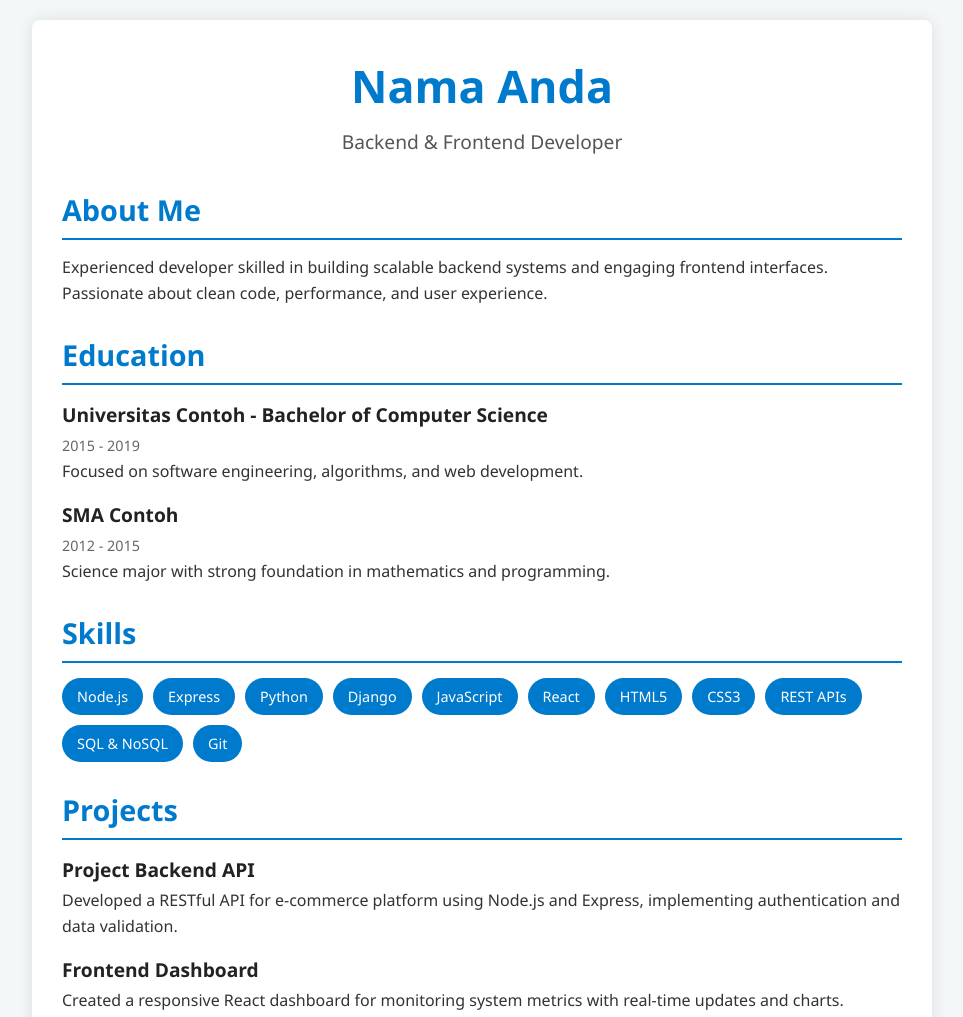
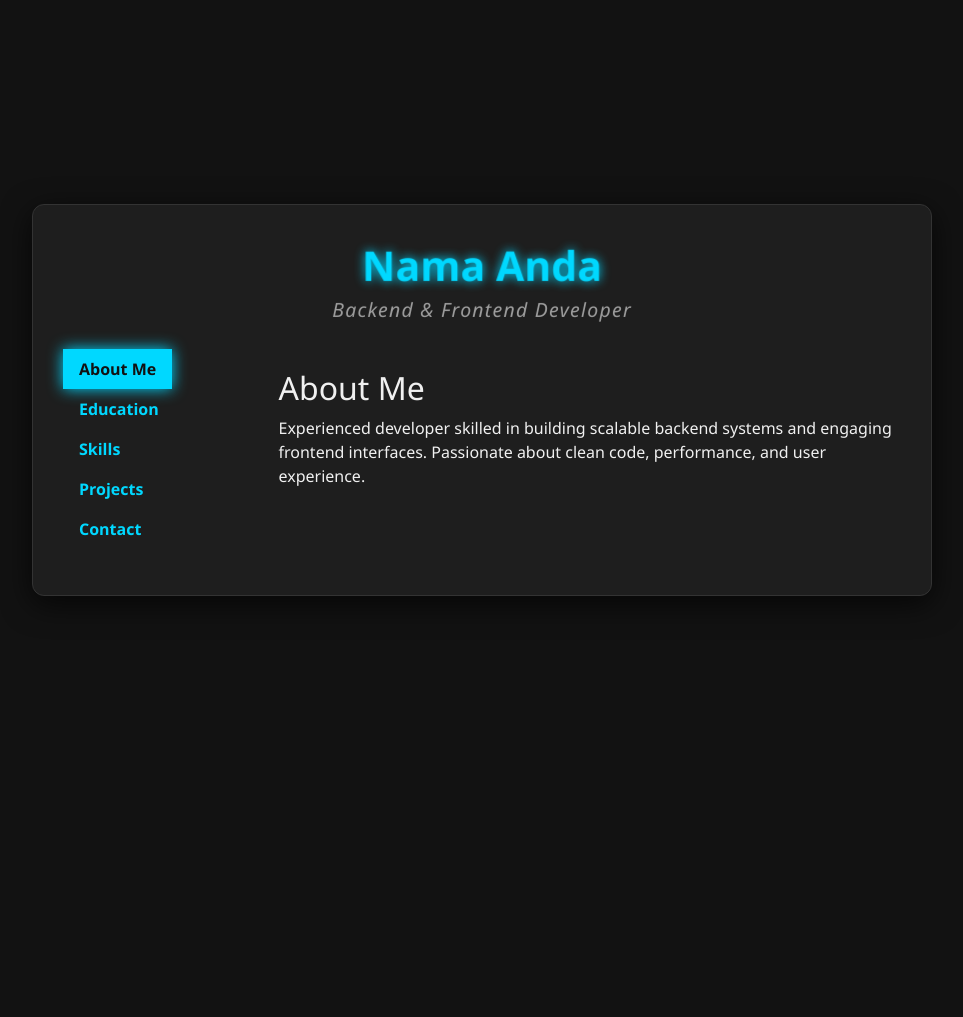
Before and after one commit to HD-muhammad/hd-muhammad.github.io, a plain HTML site: page index.html in a window 1280 px wide. Shown: the top 1017 px of the page, without its empty margins (158-1121 px from the left). After the commit the page ends 800 px from the top, so only its background shows below. Drawn offline with nearby package versions, Linux system fonts and the light colour scheme.

Commit message:
Update index.html

```diff
--- a/index.html
+++ b/index.html
@@ -2,112 +2,174 @@
 <html lang="en">
 <head>
   <meta charset="UTF-8" />
-  <meta name="viewport" content="width=device-width, initial-scale=1.0" />
+  <meta name="viewport" content="width=device-width, initial-scale=1" />
   <title>My CV - Backend & Frontend Developer</title>
+  <!-- Bootstrap CSS -->
+  <link href="https://cdn.jsdelivr.net/npm/bootstrap@5.3.0/dist/css/bootstrap.min.css" rel="stylesheet" />
   <style>
-    /* Reset and base styles */
-    * {
-      box-sizing: border-box;
-      margin: 0;
-      padding: 0;
-    }
     body {
+      background: #121212;
+      color: #f0f0f0;
+      min-height: 100vh;
+      display: flex;
+      justify-content: center;
+      align-items: center;
+      padding: 20px;
       font-family: 'Segoe UI', Tahoma, Geneva, Verdana, sans-serif;
-      background: #f4f7f8;
-      color: #333;
-      line-height: 1.6;
-      padding: 20px;
+      perspective: 1200px;
+      perspective-origin: center top;
     }
     .container {
       max-width: 900px;
-      margin: 0 auto;
-      background: #fff;
+      background: #1e1e1e;
+      border-radius: 12px;
+      box-shadow: 0 8px 30px rgba(0,0,0,0.7);
+      border: 1px solid #333;
       padding: 30px;
-      border-radius: 8px;
-      box-shadow: 0 0 15px rgba(0,0,0,0.1);
+      transform-style: preserve-3d;
+      transition: transform 0.5s ease;
     }
-    header {
+    .container:hover {
+      transform: rotateX(5deg) rotateY(10deg);
+      box-shadow: 0 20px 40px rgba(0,216,255,0.6);
+    }
+    .profile-header {
       text-align: center;
       margin-bottom: 30px;
+      transform-style: preserve-3d;
     }
-    header h1 {
-      font-size: 2.8rem;
-      color: #007acc;
-      margin-bottom: 5px;
+    .profile-header h1 {
+      color: #00d8ff;
+      text-shadow: 0 0 10px #00d8ff;
+      font-weight: 700;
+      transform: translateZ(30px);
     }
-    header p {
+    .profile-header p {
+      color: #a0a0a0;
+      font-style: italic;
+      letter-spacing: 1.2px;
       font-size: 1.2rem;
-      color: #555;
+      transform: translateZ(20px);
     }
-    section {
-      margin-bottom: 25px;
+    .nav-pills .nav-link {
+      color: #00d8ff;
+      font-weight: 600;
+      cursor: pointer;
+      border-radius: 0;
+      transition: background-color 0.3s ease, transform 0.3s ease;
+      transform-style: preserve-3d;
     }
-    h2 {
-      border-bottom: 2px solid #007acc;
-      padding-bottom: 5px;
-      margin-bottom: 15px;
-      color: #007acc;
-      font-size: 1.8rem;
+    .nav-pills .nav-link.active {
+      background-color: #00d8ff;
+      color: #121212;
+      transform: translateZ(15px);
+      box-shadow: 0 0 15px #00d8ff;
     }
-    ul {
-      list-style-type: none;
+    .nav-pills .nav-link:hover:not(.active) {
+      transform: translateZ(10px);
+      box-shadow: 0 0 10px #00d8ff;
     }
-    li {
-      margin-bottom: 10px;
+    .tab-content > .tab-pane {
+      padding-top: 20px;
+      transform-style: preserve-3d;
     }
-    .education-item, .experience-item, .project-item {
-      margin-bottom: 15px;
+    .education-item, .project-item {
+      background: #222;
+      padding: 15px 20px;
+      border-radius: 8px;
+      box-shadow: 0 0 10px rgba(0,216,255,0.3);
+      margin-bottom: 20px;
+      transition: transform 0.3s ease;
+      transform-style: preserve-3d;
     }
-    .education-item h3, .experience-item h3, .project-item h3 {
-      font-size: 1.2rem;
-      color: #222;
-      margin-bottom: 3px;
+    .education-item:hover, .project-item:hover {
+      transform: translateY(-5px) translateZ(20px);
+      box-shadow: 0 0 20px #00d8ff;
     }
-    .education-item span, .experience-item span, .project-item span {
-      font-size: 0.9rem;
-      color: #666;
+    .education-item h3, .project-item h3 {
+      color: #00d8ff;
+      font-weight: 700;
+      transform: translateZ(10px);
+    }
+    .education-item span {
+      color: #bbb;
+      font-weight: 600;
+      transform: translateZ(5px);
     }
     .skills-list {
       display: flex;
       flex-wrap: wrap;
-      gap: 10px;
+      gap: 12px;
+      transform-style: preserve-3d;
     }
     .skill {
-      background: #007acc;
-      color: white;
-      padding: 7px 15px;
-      border-radius: 20px;
-      font-size: 0.9rem;
+      background: #00d8ff;
+      color: #121212;
+      padding: 8px 18px;
+      border-radius: 25px;
+      font-weight: 700;
+      box-shadow: 0 0 8px #00d8ff;
+      user-select: none;
+      cursor: default;
+      transition: background-color 0.3s ease, transform 0.3s ease;
+      transform-style: preserve-3d;
     }
-    @media (max-width: 600px) {
-      body {
-        padding: 10px;
+    .skill:hover {
+      background-color: #00b8e6;
+      box-shadow: 0 0 15px #00b8e6;
+      transform: translateZ(10px);
     }
-      .container {
-        padding: 20px;
+    #contact p {
+      font-size: 1.1rem;
+      color: #ccc;
+      word-wrap: break-word;
+      transform: translateZ(5px);
     }
-      header h1 {
-        font-size: 2rem;
+    #contact p a {
+      color: #00d8ff;
+      text-decoration: none;
+      transition: color 0.3s ease;
+      transform: translateZ(5px);
     }
-      h2 {
-        font-size: 1.4rem;
-      }
+    #contact p a:hover {
+      color: #00a3cc;
+      text-decoration: underline;
     }
   </style>
 </head>
 <body>
   <div class="container">
-    <header>
+    <div class="profile-header">
       <h1>Nama Anda</h1>
       <p>Backend & Frontend Developer</p>
-    </header>
-
-    <section id="about">
+    </div>
+    <div class="row">
+      <div class="col-md-3 mb-3">
+        <ul class="nav nav-pills flex-column" id="cvTabs" role="tablist" aria-orientation="vertical">
+          <li class="nav-item" role="presentation">
+            <button class="nav-link active" id="about-tab" data-bs-toggle="pill" data-bs-target="#about" type="button" role="tab" aria-controls="about" aria-selected="true">About Me</button>
+          </li>
+          <li class="nav-item" role="presentation">
+            <button class="nav-link" id="education-tab" data-bs-toggle="pill" data-bs-target="#education" type="button" role="tab" aria-controls="education" aria-selected="false">Education</button>
+          </li>
+          <li class="nav-item" role="presentation">
+            <button class="nav-link" id="skills-tab" data-bs-toggle="pill" data-bs-target="#skills" type="button" role="tab" aria-controls="skills" aria-selected="false">Skills</button>
+          </li>
+          <li class="nav-item" role="presentation">
+            <button class="nav-link" id="projects-tab" data-bs-toggle="pill" data-bs-target="#projects" type="button" role="tab" aria-controls="projects" aria-selected="false">Projects</button>
+          </li>
+          <li class="nav-item" role="presentation">
+            <button class="nav-link" id="contact-tab" data-bs-toggle="pill" data-bs-target="#contact" type="button" role="tab" aria-controls="contact" aria-selected="false">Contact</button>
+          </li>
+        </ul>
+      </div>
+      <div class="col-md-9">
+        <div class="tab-content" id="cvTabsContent">
+          <div class="tab-pane fade show active" id="about" role="tabpanel" aria-labelledby="about-tab" tabindex="0">
             <h2>About Me</h2>
             <p>Experienced developer skilled in building scalable backend systems and engaging frontend interfaces. Passionate about clean code, performance, and user experience.</p>
-    </section>
-
-    <section id="education">
+          </div>
+          <div class="tab-pane fade" id="education" role="tabpanel" aria-labelledby="education-tab" tabindex="0">
             <h2>Education</h2>
             <div class="education-item">
               <h3>Universitas Contoh - Bachelor of Computer Science</h3>
@@ -119,9 +181,8 @@
               <span>2012 - 2015</span>
               <p>Science major with strong foundation in mathematics and programming.</p>
             </div>
-    </section>
-
-    <section id="skills">
+          </div>
+          <div class="tab-pane fade" id="skills" role="tabpanel" aria-labelledby="skills-tab" tabindex="0">
             <h2>Skills</h2>
             <div class="skills-list">
               <span class="skill">Node.js</span>
@@ -136,9 +197,8 @@
               <span class="skill">SQL & NoSQL</span>
               <span class="skill">Git</span>
             </div>
-    </section>
-
-    <section id="projects">
+          </div>
+          <div class="tab-pane fade" id="projects" role="tabpanel" aria-labelledby="projects-tab" tabindex="0">
             <h2>Projects</h2>
             <div class="project-item">
               <h3>Project Backend API</h3>
@@ -148,14 +208,19 @@
               <h3>Frontend Dashboard</h3>
               <p>Created a responsive React dashboard for monitoring system metrics with real-time updates and charts.</p>
             </div>
-    </section>
-
-    <section id="contact">
+          </div>
+          <div class="tab-pane fade" id="contact" role="tabpanel" aria-labelledby="contact-tab" tabindex="0">
             <h2>Contact</h2>
             <p>Email: nama.email@example.com</p>
             <p>LinkedIn: linkedin.com/in/username</p>
             <p>GitHub: github.com/username</p>
-    </section>
           </div>
+        </div>
+      </div>
+    </div>
+  </div>
+  <!-- Bootstrap JS Bundle -->
+  <script src="https://cdn.jsdelivr.net/npm/bootstrap@5.3.0/dist/js/bootstrap.bundle.min.js"></script>
 </body>
 </html>
+</html>
```
Lines whose indentation alone changed are shown as unchanged.
